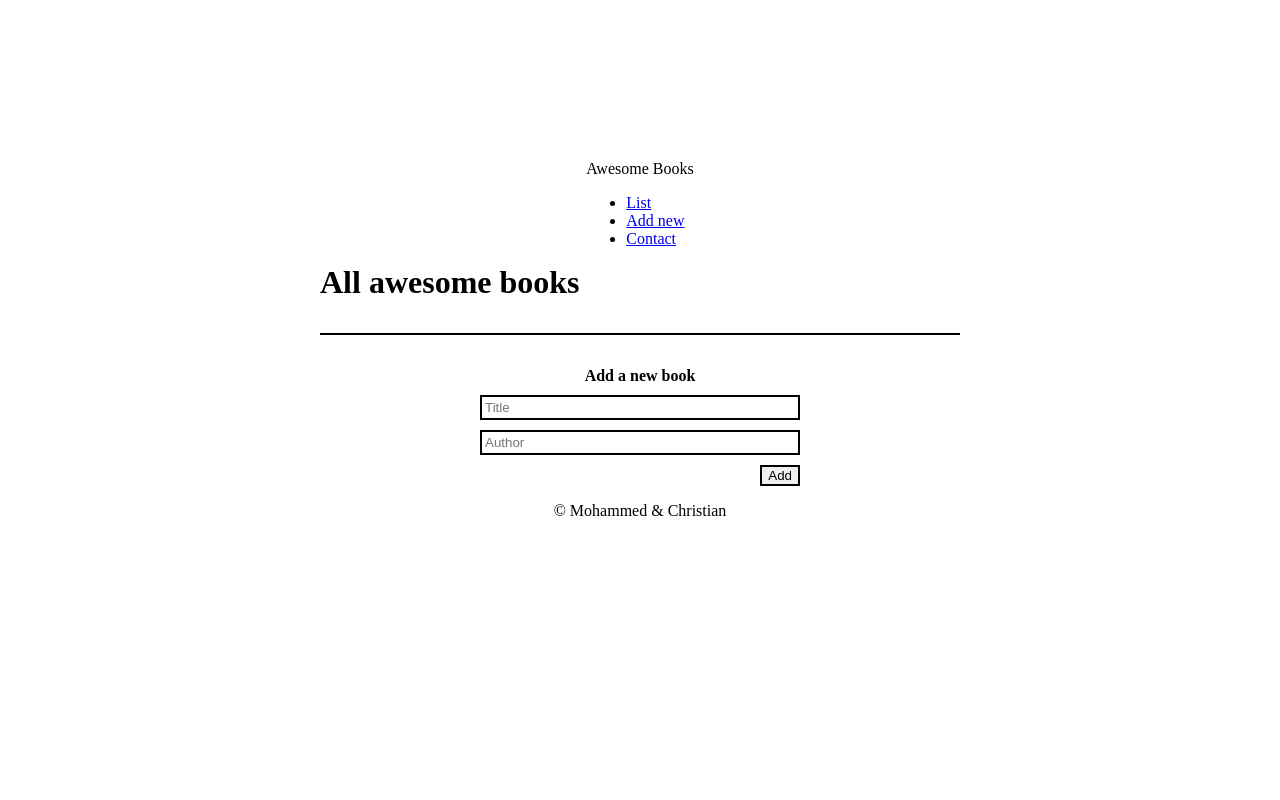
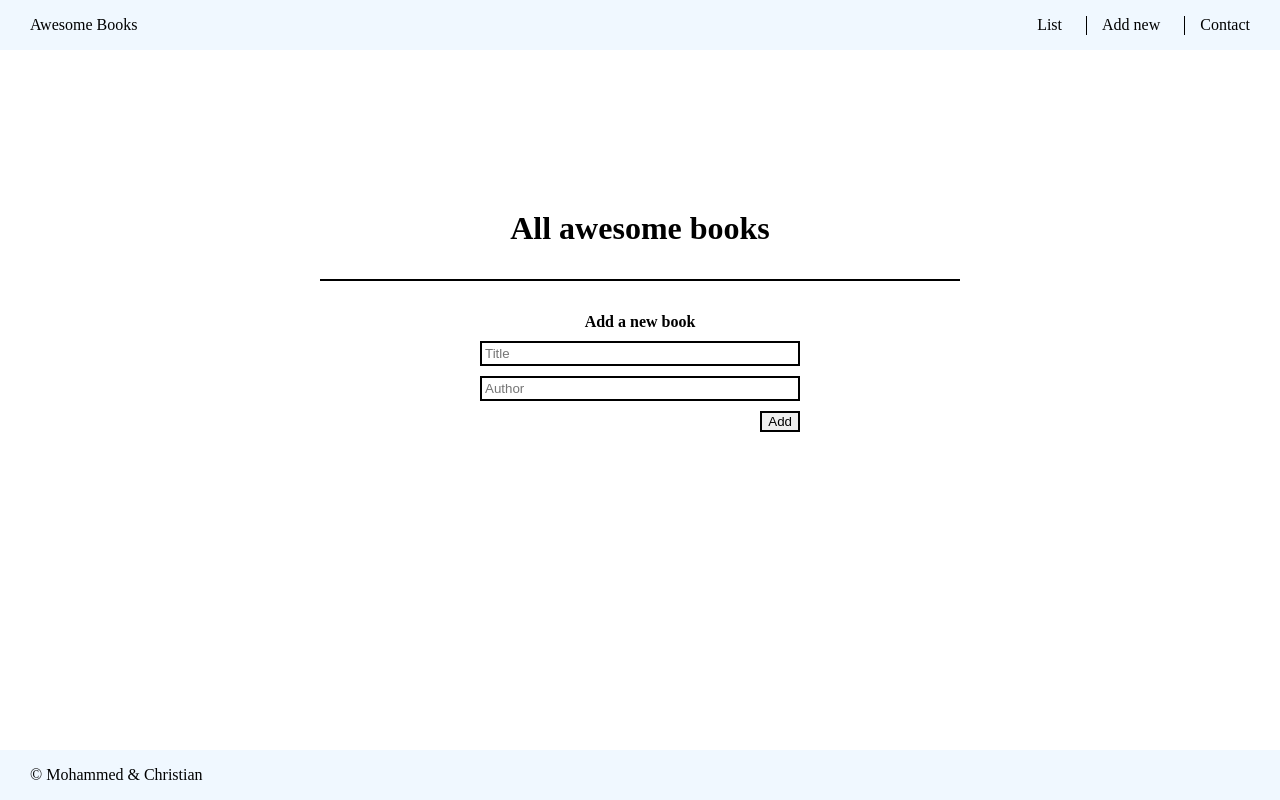
Before and after one commit to MohamedHNoor/Awesome-Books, a website: page index.html in a window 1280 px wide. Drawn offline with Linux system fonts and the light colour scheme.

Commit message:
Add the styling for the navigation and footer

```diff
--- a/styles.css
+++ b/styles.css
@@ -2,12 +2,52 @@
   box-sizing: border-box;
 }
 
+a {
+  text-decoration: none;
+  color: #000;
+}
+
 body {
+  padding: 0;
+  margin: 0;
+  min-height: 100vh;
   display: flex;
   flex-direction: column;
+}
+
+nav {
+  width: 100%;
+  height: 50px;
+  display: flex;
+  justify-content: space-between;
+  padding: 0 30px;
+  background-color: aliceblue;
+}
+
+.nav-list {
+  list-style: none;
+  display: flex;
+  flex-direction: row;
+  column-gap: 40px;
+}
+
+.logo {
+  display: flex;
   align-items: center;
-  justify-content: center;
-  margin-top: 10rem;
+}
+
+.nav-list li {
+  position: relative;
+}
+
+.nav-list li:not(:last-child)::after {
+  content: "";
+  border: 1px solid #000;
+  border-width: 1px 1px 0 0;
+  position: absolute;
+  right: -25px;
+  top: 0;
+  height: 100%;
 }
 
 main {
@@ -15,6 +55,16 @@ main {
   flex-direction: column;
   align-items: flex-start;
   justify-content: center;
+  padding-bottom: 50px;
+}
+
+.main-container {
+  width: 100%;
+  display: flex;
+  flex-direction: column;
+  align-items: center;
+  justify-content: center;
+  margin-top: 10rem;
 }
 
 .heading {
@@ -49,7 +99,7 @@ main {
   justify-content: center;
   gap: 10px;
   margin: 0 auto;
-  width: 50%;
+  width: 25%;
   margin-top: 2rem;
 }
 
@@ -69,3 +119,13 @@ main {
   align-self: flex-end;
   border: 2px solid #000;
 }
+
+footer {
+  width: 100%;
+  height: 50px;
+  background-color: aliceblue;
+  display: flex;
+  align-items: center;
+  padding: 0 30px;
+  margin-top: auto;
+}
```
